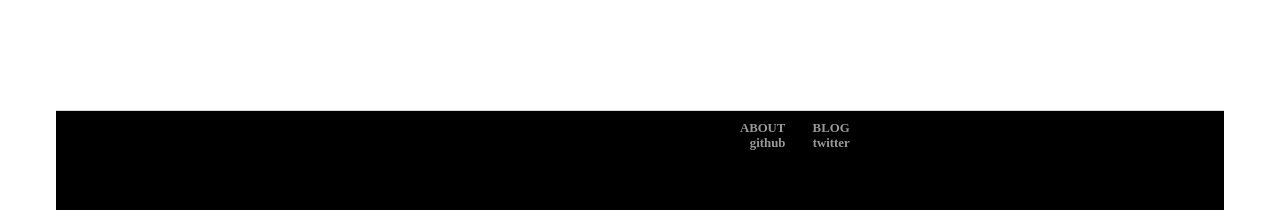
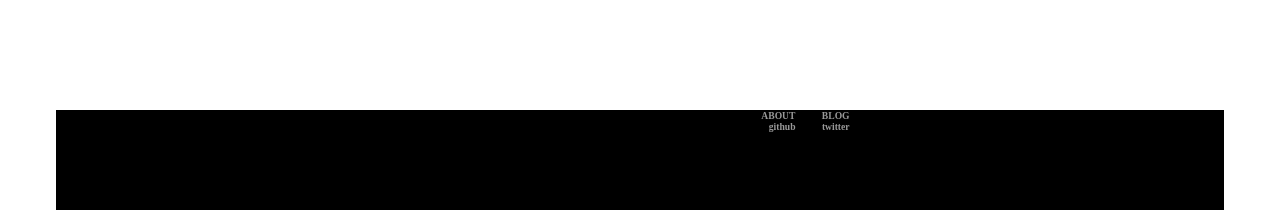
Before and after one commit to rnfitriansyah/rnfitriansyah.github.io, a Jekyll site: the page built from _posts/2020-10-27-rizki-first-site.md, in a window 1280 px wide. Shown: the part 686-909 px from the top of the page. Built offline with Jekyll 4.4.1, drawn with Linux system fonts in a browser that asks for light colours.

Commit message:
Update responsive.css

```diff
--- a/css/responsive.css
+++ b/css/responsive.css
@@ -121,10 +121,9 @@ ul.posts li {
 
     footer {
         min-height: 60px;
-        border-top: 1px solid #d5d5d5;
         background-color: black;
-        padding-top: 10px;
-        font-size: .8em;
+        padding-top: 20px 0 20px;
+        font-size: .6em;
         font-color: white;
 
     }
```
